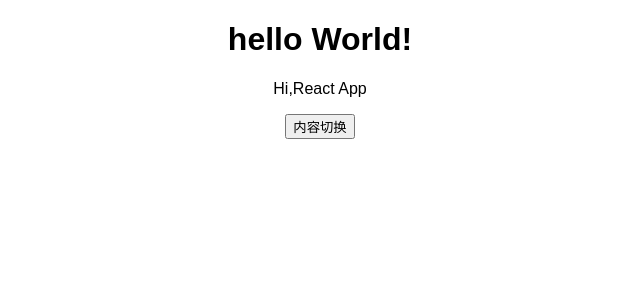
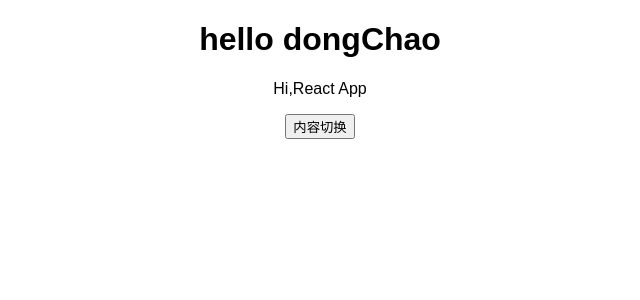
Before and after one commit to ChaoCmb2016/React_demo, a React (Create React App) app: page / in a window 1280 px wide. Shown: the top 300 px of the page, without its empty margins (320-960 px from the left). Built offline with nearby package versions, Linux system fonts and the light colour scheme.

Commit message:
2018-10-08

```diff
--- a/src/App.js
+++ b/src/App.js
@@ -4,8 +4,13 @@ import './App.css';
 import Persons from './components/Persons/Persons';
 import Myheader from './components/Header/Header'
 
+//有状态组件
 class App extends Component {
-  state = {
+
+  constructor(props){
+    super(props);
+    console.log("[App.js] constructor is running ...",props);
+    this.state={
       persons: [
         { id:1, name: "dongchao1", count: 50 },
         { id:2, name: "dongchao2", count: 51 },
@@ -16,6 +21,14 @@ class App extends Component {
       oterState: "anything",
       showPersons: false
     }
+  }
+  //componentWillMount
+  componentWillMount(){
+   console.log("[App.js] componentWillMount is running ...",this.props)
+  }
+  componentDidMount(){
+    "[App.js] componentDidMount is running ...",this.props}
+
   switchNameHandler = (newName) => {
     this.setState({
       persons: [
@@ -61,7 +74,7 @@ class App extends Component {
     }
     return (
       <div className="App">
-       <Myheader
+       <Myheader title={this.props.title}
        persons={this.state.persons} myclicked={this.toggleHandler}/>
 
        {persons}
--- a/src/components/Header/Header.js
+++ b/src/components/Header/Header.js
@@ -24,7 +24,7 @@ const Myheader = (props) => {
 
 
     return (<div className={classes.Header}>
-        <h1 >hello World!</h1>
+        <h1 >hello {props.title}</h1>
         <p className={myclasses.join(" ")}>Hi,React App</p>
 
         <button onClick={props.myclicked}>内容切换</button>
--- a/src/index.js
+++ b/src/index.js
@@ -4,5 +4,5 @@ import './index.css';
 import App from './App';
 import registerServiceWorker from './registerServiceWorker';
 
-ReactDOM.render(<App />, document.getElementById('root'));
+ReactDOM.render(<App  title="dongChao"/>, document.getElementById('root'));
 registerServiceWorker();
```
Lines whose indentation alone changed are shown as unchanged.
